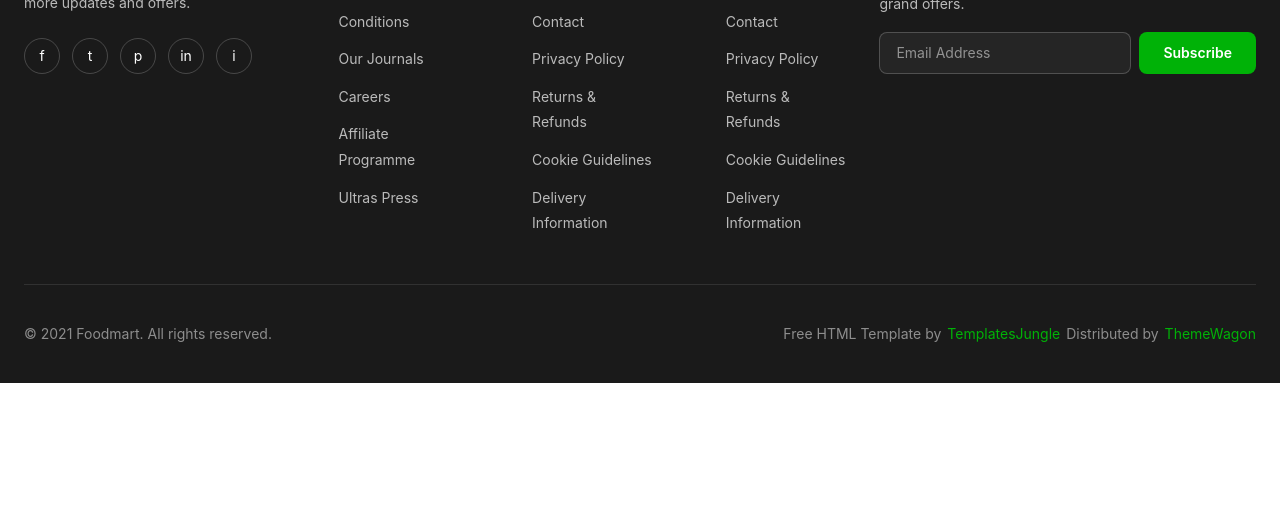
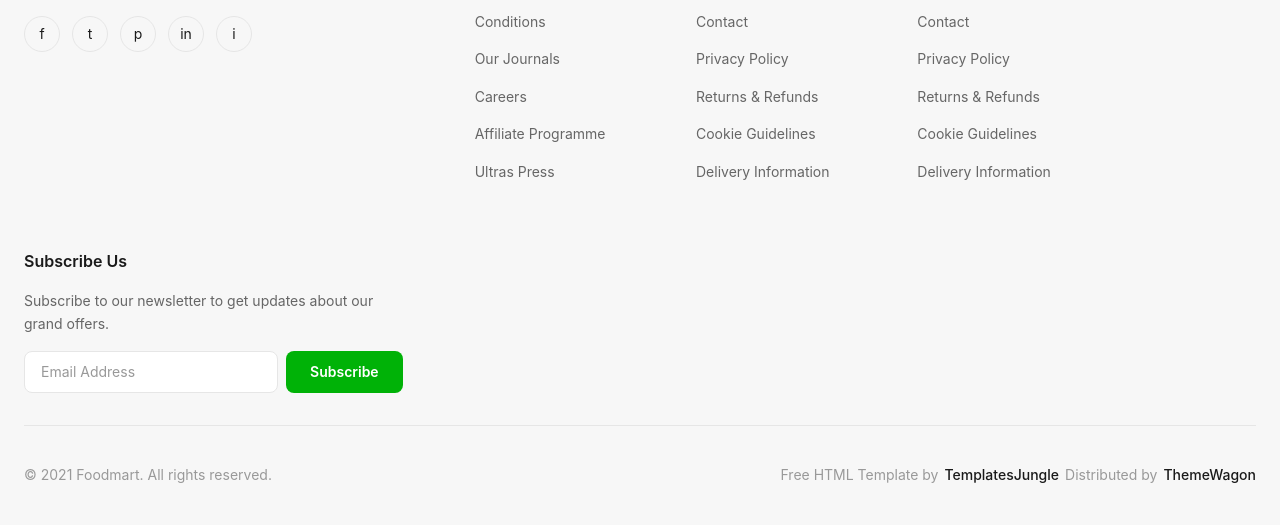
Before and after one commit to hieunv-ict/foodmart-project, a website built with webpack: page src/template.html in a window 1280 px wide. Shown: the part 2058-2583 px from the top of the page. Before the commit the page ends 2441 px from the top, so only its background shows below. Built offline with nearby package versions, Linux system fonts and the light colour scheme; no server answers.

Commit message:
update footer bg

```diff
--- a/src/style.css
+++ b/src/style.css
@@ -653,6 +653,9 @@ a {
   font-weight: 400;
   color: var(--color-text);
   margin-bottom: var(--spacing-xs);
+  white-space: nowrap;
+  text-overflow: ellipsis;
+  overflow: hidden;
   line-height: 1.4;
 }
 
@@ -812,8 +815,8 @@ a {
 
 /* ===== FOOTER ===== */
 .footer {
-  background-color: var(--color-text);
-  color: var(--color-white);
+  background-color: var(--color-bg-light);
+  color: var(--color-text);
   padding: var(--spacing-3xl) 0 var(--spacing-lg);
 }
 
@@ -825,10 +828,10 @@ a {
 
 .footer__main {
   display: grid;
-  grid-template-columns: 1.5fr 1fr 1fr 1fr 1.5fr;
+  grid-template-columns: 2fr 1fr 1fr 2fr;
   gap: var(--spacing-xl);
   padding-bottom: var(--spacing-xl);
-  border-bottom: 1px solid rgba(255, 255, 255, 0.1);
+  border-bottom: 1px solid var(--color-border);
   margin-bottom: var(--spacing-lg);
 }
 
@@ -839,7 +842,7 @@ a {
 
 .footer__description {
   font-size: 14px;
-  color: rgba(255, 255, 255, 0.7);
+  color: var(--color-text-light);
   margin-bottom: var(--spacing-lg);
   line-height: 1.6;
 }
@@ -852,25 +855,27 @@ a {
 .footer__social-link {
   width: 36px;
   height: 36px;
-  border: 1px solid rgba(255, 255, 255, 0.2);
+  border: 1px solid var(--color-border);
   border-radius: 50%;
   display: flex;
   align-items: center;
   justify-content: center;
   transition: all 0.2s;
   font-size: 14px;
+  color: var(--color-text);
 }
 
 .footer__social-link:hover {
   background-color: var(--color-primary);
   border-color: var(--color-primary);
+  color: var(--color-white);
 }
 
 .footer__title {
   font-size: 16px;
   font-weight: 600;
   margin-bottom: var(--spacing-md);
-  color: var(--color-white);
+  color: var(--color-text);
 }
 
 .footer__list {
@@ -882,7 +887,7 @@ a {
 
 .footer__link {
   font-size: 14px;
-  color: rgba(255, 255, 255, 0.7);
+  color: var(--color-text-light);
   transition: color 0.2s;
 }
 
@@ -892,7 +897,7 @@ a {
 
 .footer__newsletter-text {
   font-size: 14px;
-  color: rgba(255, 255, 255, 0.7);
+  color: var(--color-text-light);
   margin-bottom: var(--spacing-md);
   line-height: 1.6;
 }
@@ -905,15 +910,15 @@ a {
 .footer__newsletter-input {
   flex: 1;
   padding: 12px var(--spacing-md);
-  border: 1px solid rgba(255, 255, 255, 0.2);
+  border: 1px solid var(--color-border);
   border-radius: var(--border-radius);
-  background-color: rgba(255, 255, 255, 0.05);
-  color: var(--color-white);
+  background-color: var(--color-white);
+  color: var(--color-text);
   font-size: 14px;
 }
 
 .footer__newsletter-input::placeholder {
-  color: rgba(255, 255, 255, 0.5);
+  color: var(--color-text-gray);
 }
 
 .footer__newsletter-btn {
@@ -935,7 +940,7 @@ a {
   justify-content: space-between;
   align-items: center;
   font-size: 14px;
-  color: rgba(255, 255, 255, 0.5);
+  color: var(--color-text-gray);
 }
 
 .footer__credits {
@@ -945,11 +950,13 @@ a {
 }
 
 .footer__credits-link {
-  color: var(--color-primary);
+  color: var(--color-text);
+  font-weight: 500;
 }
 
 .footer__credits-link:hover {
   text-decoration: underline;
+  color: var(--color-primary);
 }
 /* ===== RESPONSIVE ===== */
 @media (max-width: 1200px) {
```
